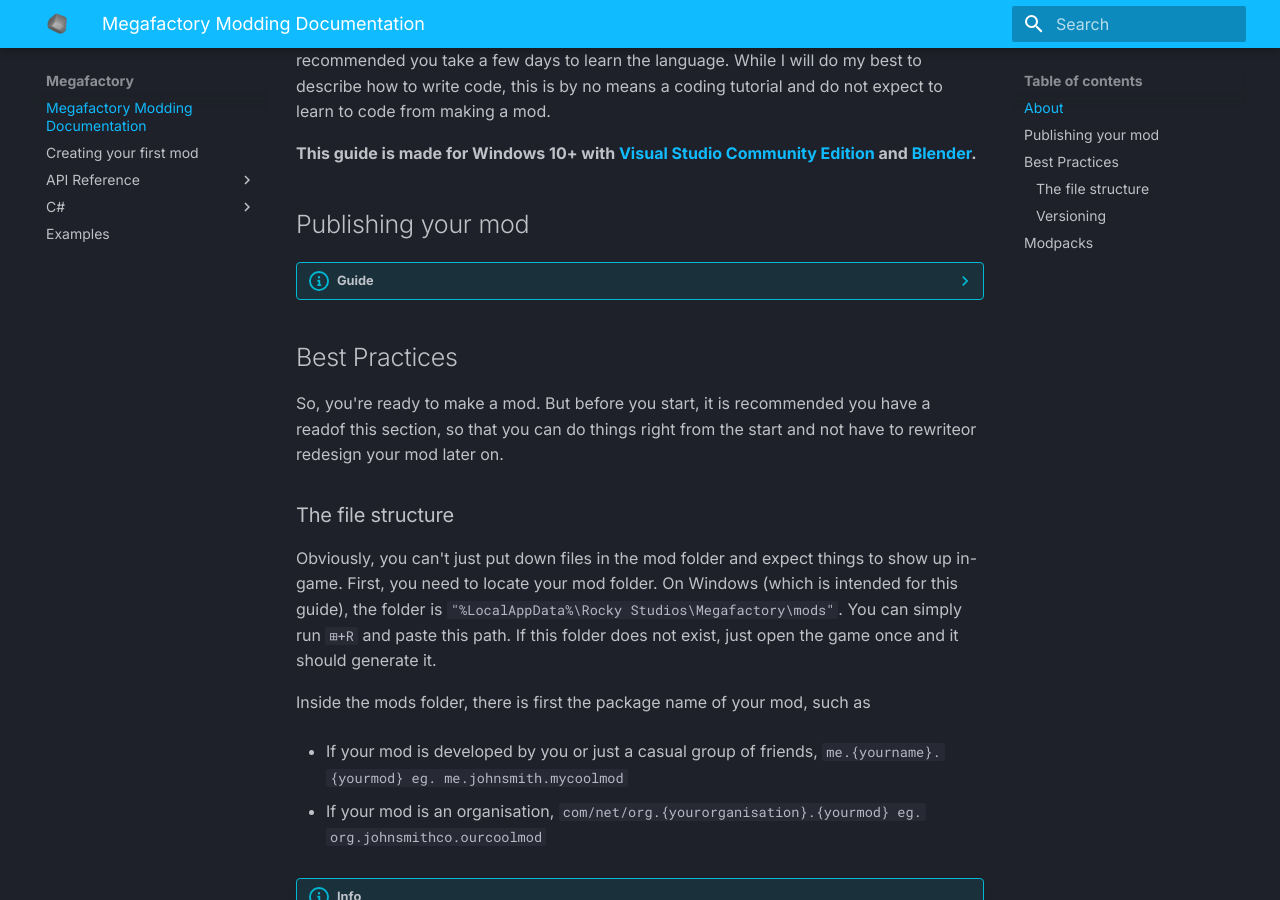
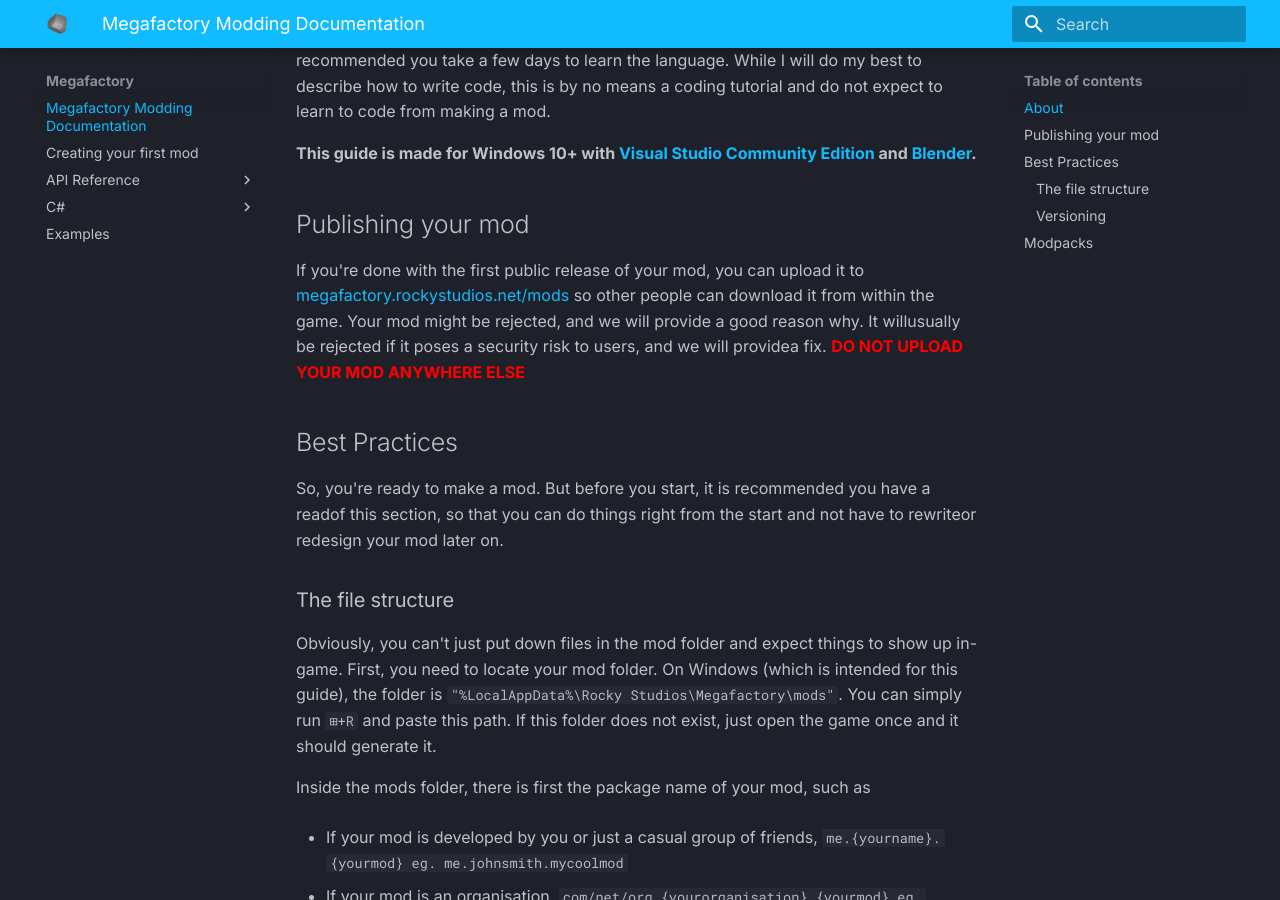
Before and after one commit to Rocky-Studios/Megafactory-Docs, an MkDocs documentation site: the page built from docs/index.md, in a window 1280 px wide and 900 px high, scrolled down 589 px. Built offline with MkDocs 1.6.1 and Material for MkDocs 9.7.7, drawn with Linux system fonts in a browser that asks for light colours.

```diff
--- a/docs/index.md
+++ b/docs/index.md
@@ -16,12 +16,9 @@ Mods are written in C#, and some prior coding experience is recommended, either
 **This guide is made for Windows 10+ with <a href="https://visualstudio.microsoft.com/vs/community/" target="_blank">Visual Studio Community Edition</a> and <a href="https://blender.org" target="_blank">Blender</a>.**
 
 ## Publishing your mod
-??? guide info
-    If you're done with the first public release of your mod, you can upload it to [megafactory.rockystudios.net/mods](https://megafactory.rockystudios.net/mods) so other people can download it from within the game.
-
-    Your mod might be rejected, and we will provide a good reason why. It will usually be rejected if it poses a security risk to users, and we will provide a fix.
-
-    <strong style="color: red;">DO NOT UPLOAD YOUR MOD ANYWHERE ELSE</strong>
+If you're done with the first public release of your mod, you can upload it to [megafactory.rockystudios.net/mods](https://megafactory.rockystudios.netmods) so other people can download it from within the game.
+Your mod might be rejected, and we will provide a good reason why. It willusually be rejected if it poses a security risk to users, and we will providea fix.
+<strong style="color: red;">DO NOT UPLOAD YOUR MOD ANYWHERE ELSE</strong>
 ## Best Practices
 So, you're ready to make a mod. But before you start, it is recommended you have a readof this section, so that you can do things right from the start and not have to rewriteor redesign your mod later on.
 
```
